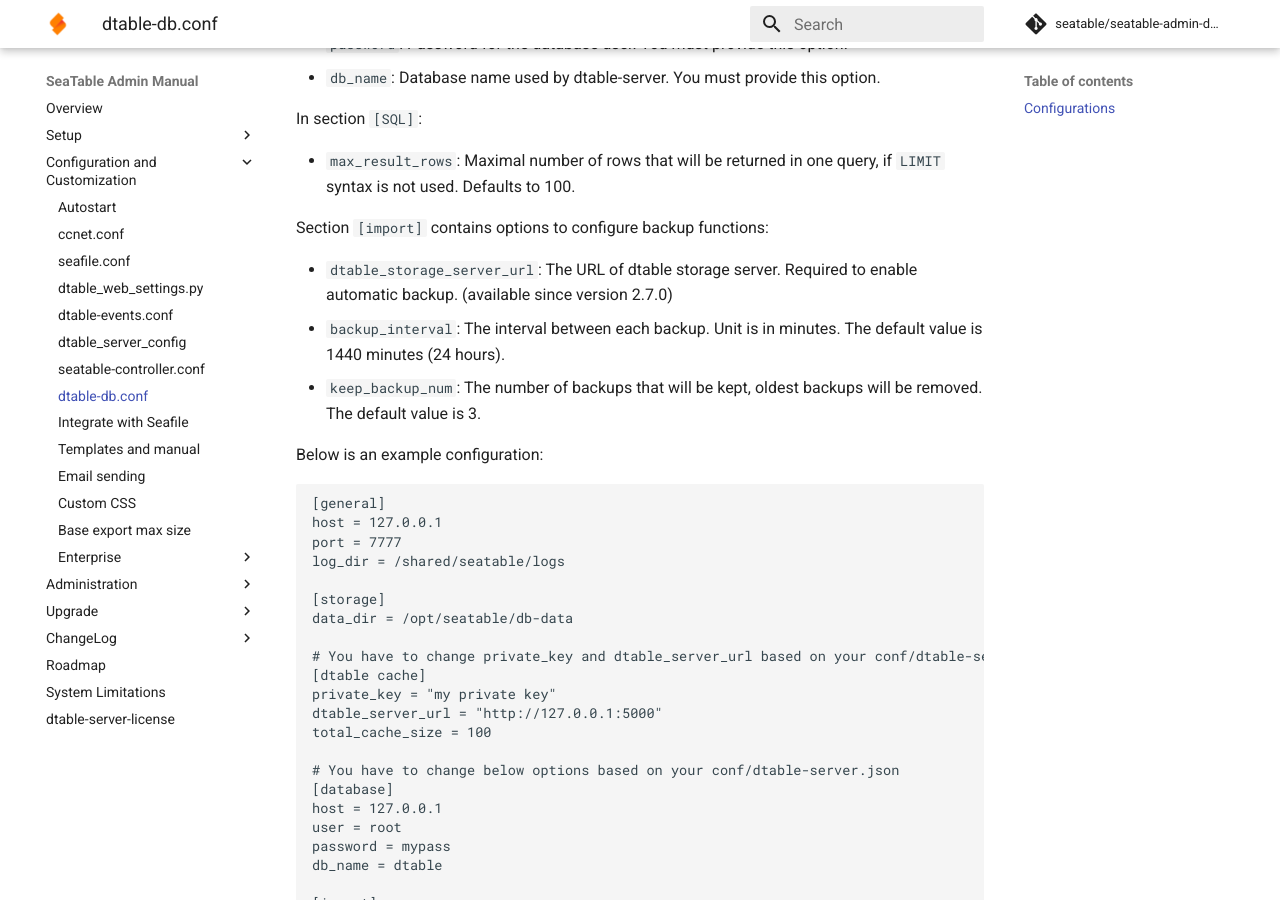
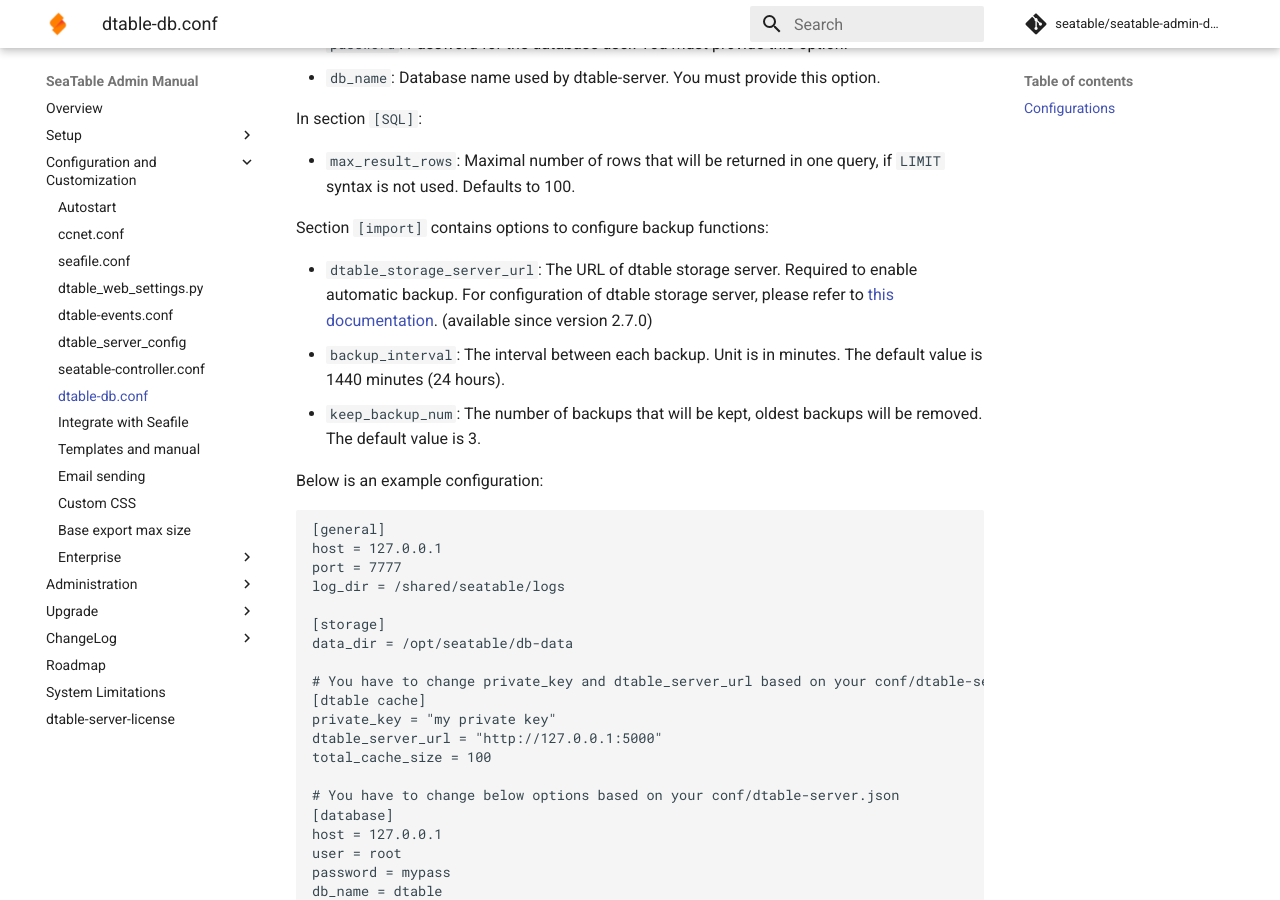
Before and after one commit to seatable/seatable-admin-docs, an MkDocs documentation site: the page built from manual/config/dtable_db_conf.md, in a window 1280 px wide and 900 px high, scrolled down 1164 px. Built offline with MkDocs 1.6.1 and Material for MkDocs 9.7.7, drawn with Linux system fonts in a browser that asks for light colours; comment, search, counter and statistics services are not loaded.

Commit message:
Update dtable_db_conf.md

```diff
--- a/manual/config/dtable_db_conf.md
+++ b/manual/config/dtable_db_conf.md
@@ -39,7 +39,7 @@
 
 Section `[import]` contains options to configure backup functions:
 
-- `dtable_storage_server_url`: The URL of dtable storage server. Required to enable automatic backup. (available since version 2.7.0)
+- `dtable_storage_server_url`: The URL of dtable storage server. Required to enable automatic backup. For configuration of dtable storage server, please refer to [this documentation](./dtable_storage_server_conf.md). (available since version 2.7.0)
 - `backup_interval`: The interval between each backup. Unit is in minutes. The default value is 1440 minutes (24 hours).
 - `keep_backup_num`: The number of backups that will be kept, oldest backups will be removed. The default value is 3.
 
```
